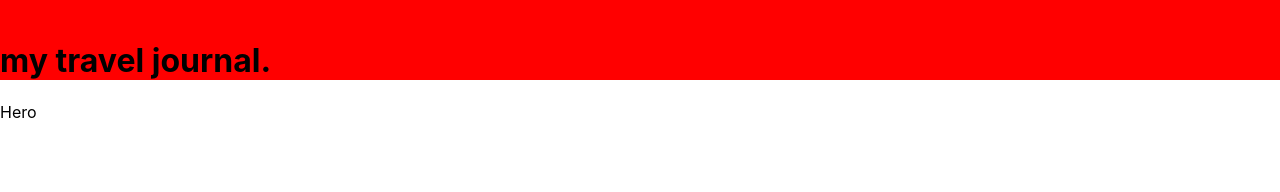
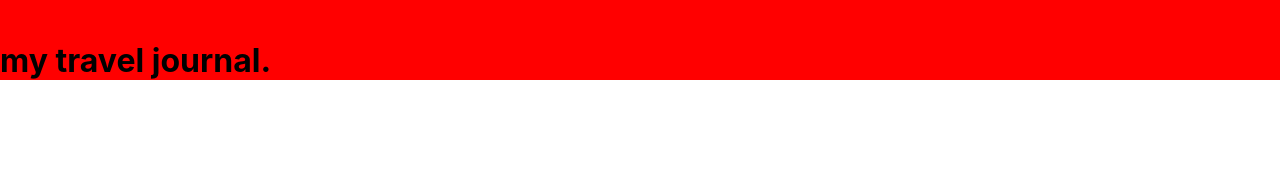
Before and after one commit to bhavya-giri/travel-scrimba, a React (Create React App) app: page / in a window 1280 px wide. Shown: the top 192 px of the page. Built offline with nearby package versions, Linux system fonts and the light colour scheme.

Commit message:
hero content

```diff
--- a/src/App.js
+++ b/src/App.js
@@ -8,7 +8,9 @@ function App() {
   return (
     <div className="App">
      <Navbar/>
-     <Hero/>
+     <Hero
+
+          />
     </div>
   );
 }
--- a/src/components/Hero.js
+++ b/src/components/Hero.js
@@ -2,7 +2,9 @@ import React from 'react'
 
 const Hero = () => {
   return (
-    <div>Hero</div>
+    <div className="hero">
+
+    </div>
   )
 }
 
```
